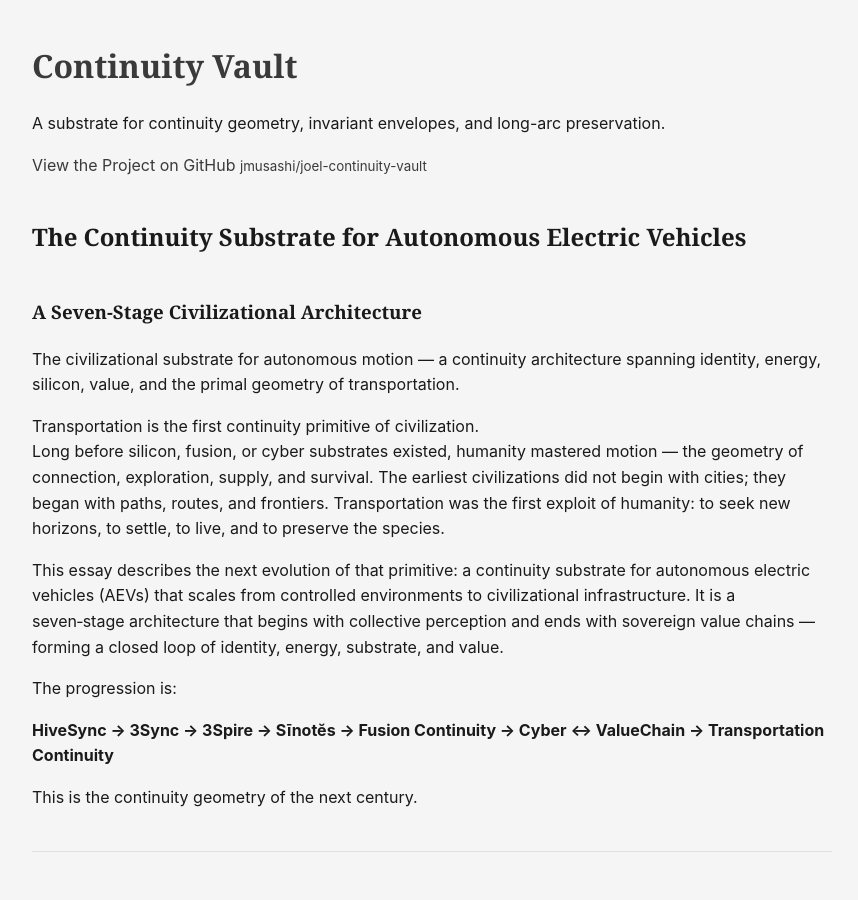
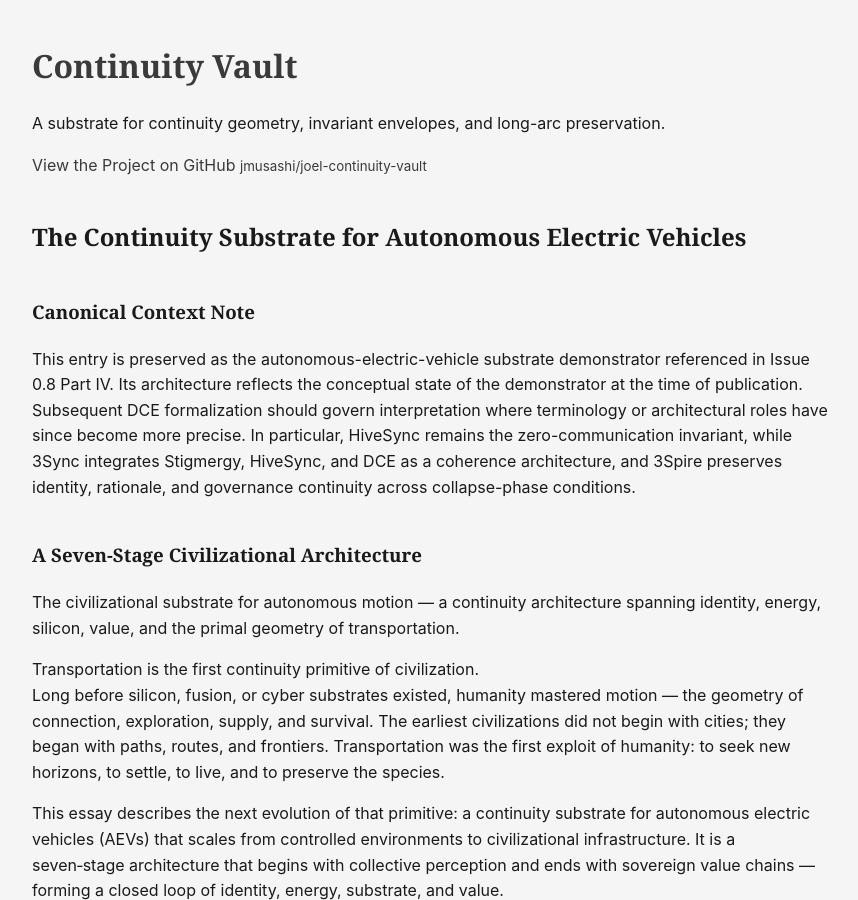
Before and after one commit to jmusashi/joel-continuity-vault, a Jekyll site: the page built from substrate/continuity-substrate-aev.md, in a window 1280 px wide and 900 px high. Shown: the whole window, without its empty margins (208-1066 px from the left). Built offline with Jekyll 4.4.1, drawn with Linux system fonts in a browser that asks for light colours; our own code applies the rules of GitHub Pages for plain Markdown files; a script that is not in the unit is left out.

Commit message:
Update continuity-substrate-aev.md

```diff
--- a/substrate/continuity-substrate-aev.md
+++ b/substrate/continuity-substrate-aev.md
@@ -1,4 +1,9 @@
 # The Continuity Substrate for Autonomous Electric Vehicles
+
+### Canonical Context Note
+ This entry is preserved as the autonomous-electric-vehicle substrate demonstrator referenced in Issue 0.8 Part IV. Its architecture reflects the conceptual state of the demonstrator at the time of publication. Subsequent DCE formalization should govern interpretation where terminology or architectural roles have since become more precise. In particular, HiveSync remains the zero-communication invariant, while 3Sync integrates Stigmergy, HiveSync, and DCE as a coherence architecture, and 3Spire preserves identity, rationale, and governance continuity across collapse-phase conditions.
+
+
 ### A Seven‑Stage Civilizational Architecture
 
 The civilizational substrate for autonomous motion — a continuity architecture spanning identity, energy, silicon, value, and the primal geometry of transportation.
```
